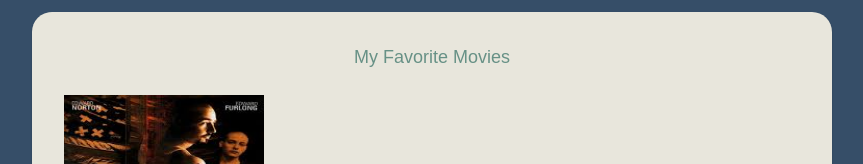
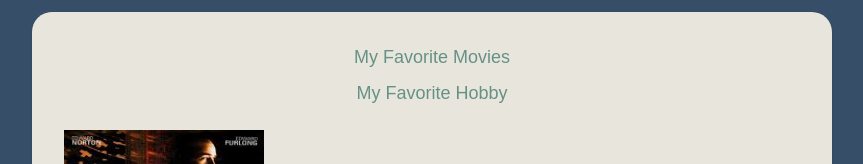
Before and after one commit to MaxKrak/profile, a plain HTML site: page index.html in a window 1280 px wide. Shown: the part 618-782 px from the top of the page, without its empty margins (208-1071 px from the left). Drawn offline with Linux system fonts and the light colour scheme.

Commit message:
hobby added

```diff
--- a/index.html
+++ b/index.html
@@ -57,6 +57,7 @@
                 <p>Weird</p>
               </td>
             </tr>
+          <h2>My Favorite Hobby</h2>
             <tr>
               <td>
                 <img src="images/sports%20all%20image.png" alt="Sports"style="width:200px;height:200px;">
```
